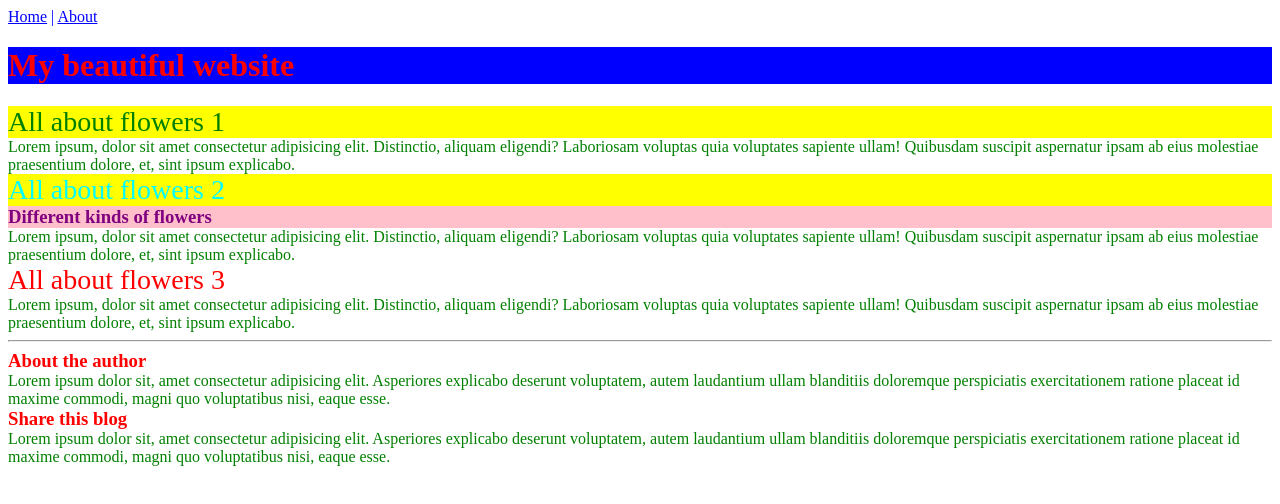
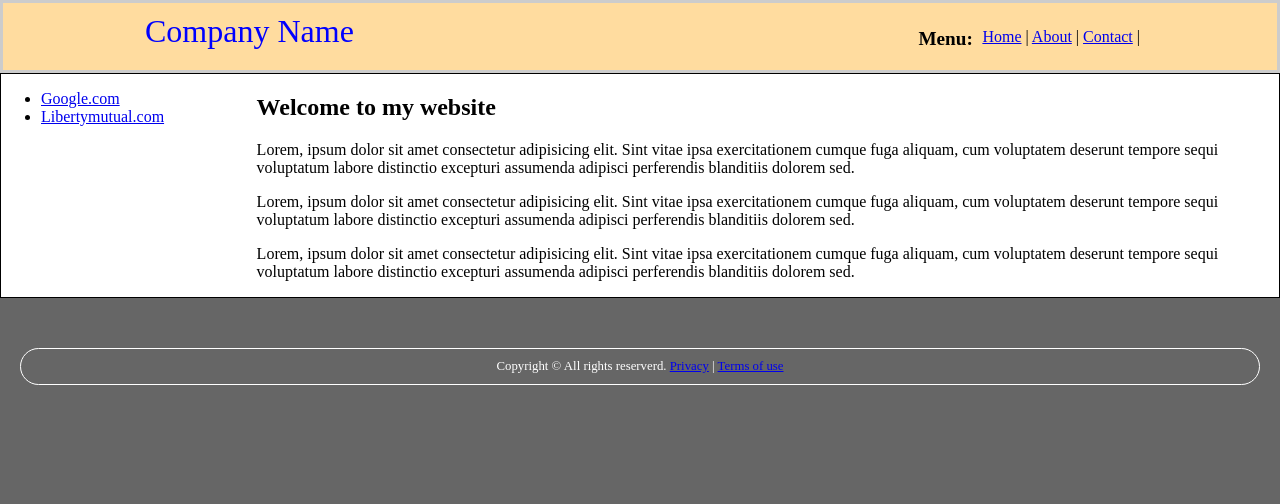
Before and after one commit to azizali/lm-html-css-js, a plain HTML site: page index.html in a window 1280 px wide. Drawn offline with Linux system fonts and the light colour scheme.

Commit message:
CSS Layout

```diff
--- /dev/null
+++ b/code.js
@@ -0,0 +1,4 @@
+for(i = 0; i < 100;){
+    //0
+    console.log (i, i+++i);
+};
--- a/index.html
+++ b/index.html
@@ -3,44 +3,41 @@
 <head>
   <meta charset="UTF-8">
   <meta name="viewport" content="width=device-width, initial-scale=1.0">
-  <title>Beginning JavaScript</title>
-  <script src="code.js"></script>
-  <link rel="stylesheet" href="style.css" />
-  <style>
-    h1{
-      color: red;
-      background-color: blue;
-    }
-    p {
-      color: brown;
-    }
-    p {
-      color: black;
-    }
-  </style>
+  <title>Document</title>
+  <link rel="stylesheet" href="style.css">
 </head>
 <body>
-  <a href="index.html">Home</a> |
-  <a href="about.html">About</a>
-  <h1>My beautiful website</h1>
-  <h2>All about flowers 1</h2>
-  <p style="color: pink">Lorem ipsum, dolor sit amet consectetur adipisicing elit. Distinctio, aliquam eligendi? Laboriosam voluptas quia voluptates sapiente ullam! Quibusdam suscipit aspernatur ipsam ab eius molestiae praesentium dolore, et, sint ipsum explicabo.</p>
+  <header>
+    <div class="inside">
+      <h1 class="color-blue">Company Name</h1>
 
-  <h2 id="some-value">All about flowers 2</h2>
-  <h3>Different kinds of flowers</h3>
-  <p>Lorem ipsum, dolor sit amet consectetur adipisicing elit. Distinctio, aliquam eligendi? Laboriosam voluptas quia voluptates sapiente ullam! Quibusdam suscipit aspernatur ipsam ab eius molestiae praesentium dolore, et, sint ipsum explicabo.</p>
+      <div class="menu">
+        <h1>Menu:&nbsp;&nbsp;</h1>
+        <a href="index.html">Home</a> |
+        <a href="index.html">About</a> |
+        <a href="index.html">Contact</a> |
+      </div>
+    </div>
+  </header>
+  <main>
+    <aside>
+      <ul>
+        <li><a href="https://google.com">Google.com</a></li>
+        <li><a href="https://libertymutual.com">Libertymutual.com</a></li>
+      </ul>
+    </aside>
+    <article>
+      <h1>Welcome to my website</h1>
+      <p>Lorem, ipsum dolor sit amet consectetur adipisicing elit. Sint vitae ipsa exercitationem cumque fuga aliquam, cum voluptatem deserunt tempore sequi voluptatum labore distinctio excepturi assumenda adipisci perferendis blanditiis dolorem sed.</p>
+      <p>Lorem, ipsum dolor sit amet consectetur adipisicing elit. Sint vitae ipsa exercitationem cumque fuga aliquam, cum voluptatem deserunt tempore sequi voluptatum labore distinctio excepturi assumenda adipisci perferendis blanditiis dolorem sed.</p>
+      <p>Lorem, ipsum dolor sit amet consectetur adipisicing elit. Sint vitae ipsa exercitationem cumque fuga aliquam, cum voluptatem deserunt tempore sequi voluptatum labore distinctio excepturi assumenda adipisci perferendis blanditiis dolorem sed.</p>
+    </article>
+  </main>
 
-  <h2 class="alternate-heading">All about flowers 3</h2>
-
-  <p>Lorem ipsum, dolor sit amet consectetur adipisicing elit. Distinctio, aliquam eligendi? Laboriosam voluptas quia voluptates sapiente ullam! Quibusdam suscipit aspernatur ipsam ab eius molestiae praesentium dolore, et, sint ipsum explicabo.</p>
-  <hr/>
-  <h3 class="alternate-heading">About the author</h3>
-  <p>Lorem ipsum dolor sit, amet consectetur adipisicing elit. Asperiores explicabo deserunt voluptatem, autem laudantium ullam blanditiis doloremque perspiciatis exercitationem ratione placeat id maxime commodi, magni quo voluptatibus nisi, eaque esse.</p>
-
-  <h3 class="alternate-heading">Share this blog</h3>
-  <p>Lorem ipsum dolor sit, amet consectetur adipisicing elit. Asperiores explicabo deserunt voluptatem, autem laudantium ullam blanditiis doloremque perspiciatis exercitationem ratione placeat id maxime commodi, magni quo voluptatibus nisi, eaque esse.</p>
-
-
-
+  <footer>
+    Copyright &copy; All rights reserverd.
+    <a href="privacy.html">Privacy</a> |
+    <a href="tou.html">Terms of use</a>
+  </footer>
 </body>
 </html>
--- a/style.css
+++ b/style.css
@@ -1,40 +1,86 @@
-#some-value{
-  color: cyan;
+* {
+  box-sizing: border-box;
 }
 
-h2{
-  color: green;
-  background-color: yellow;
+body{
+  font-size: 16px;
   margin: 0px;
-  padding: 0px;
-  font-size: 28px;
-  font-weight: normal;
+  background-color: #666666;
 }
 
-h3 {
-  color: purple;
-  background-color: pink;
-  margin: 0px;
+main {
+  background-color: #FFFFFF;
+  border: 1px solid black;
+  overflow: hidden;
 }
 
-p {
-  color: green !important;
-  margin: 0px;
+aside {
+  width: 20%;
+  float:left;
 }
 
-.alternate-heading {
-  color: red;
-  background-color: transparent;
+article{
+  width: 80%;
+  float:right
 }
 
-/*
-CSS PRIORTITY ORDER
-!important
-inline-css
-id
-later mentioned css property
-*/
+header{
+  width: 100%;
+  border: 3px solid #CCCCCC;
+  background-color: rgb(519 220 159);
+  padding: 10px;
+  overflow: hidden;
+  box-sizing: border-box;
+}
 
-* {
+header h1 {
+  /* margin: 0px; */
+  /* margin-top: 0px;
+  margin-bottom: 10px;
+  margin-right: 0px;
+  margin-left: 5px; */
+  margin: 0px 0px 10px 5px;
+  float: left;
+}
+
+h1.color-blue{
+  font-weight: 300;
+}
+
+.color-blue{
   color: blue;
+  font-weight: bold;
 }
+
+header .menu > h1 {
+  font-size: 1.2em;
+}
+
+.inside {
+  width: 1000px;
+  margin-right: auto;
+  margin-left: auto;
+}
+
+.menu{
+  margin-top: 15px;
+  float: right;
+}
+
+
+.box{
+  border: 1px solid black;
+}
+
+
+footer{
+  margin: 50px 20px;
+  /* margin-top: 10px;
+  margin-bottom: 10px; */
+  padding: 10px;
+  border: 1px solid #fff;
+  border-radius: 50px;
+  font-size: 0.8em;
+  color: #fff;
+  text-align: center;
+}
```
